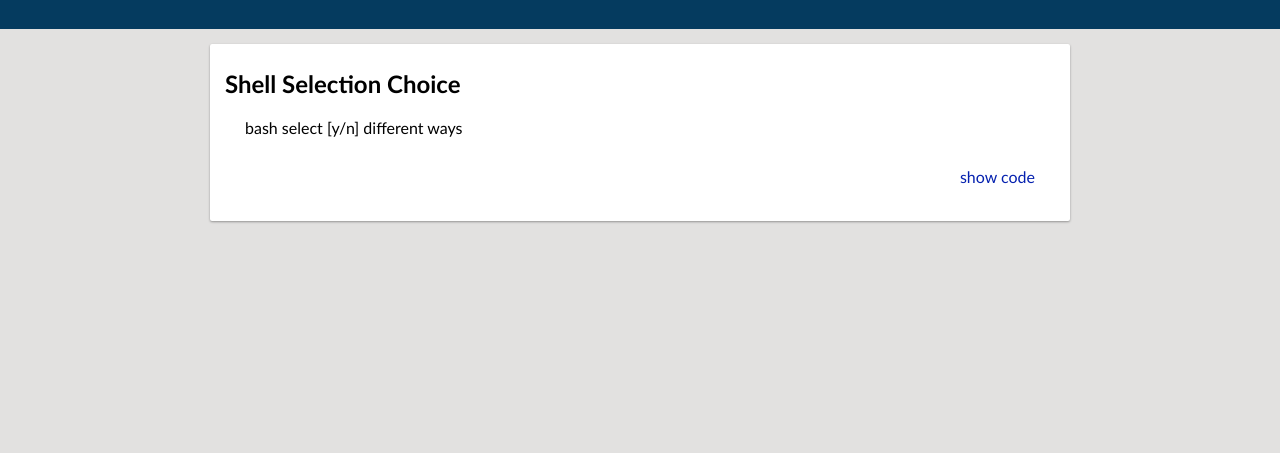
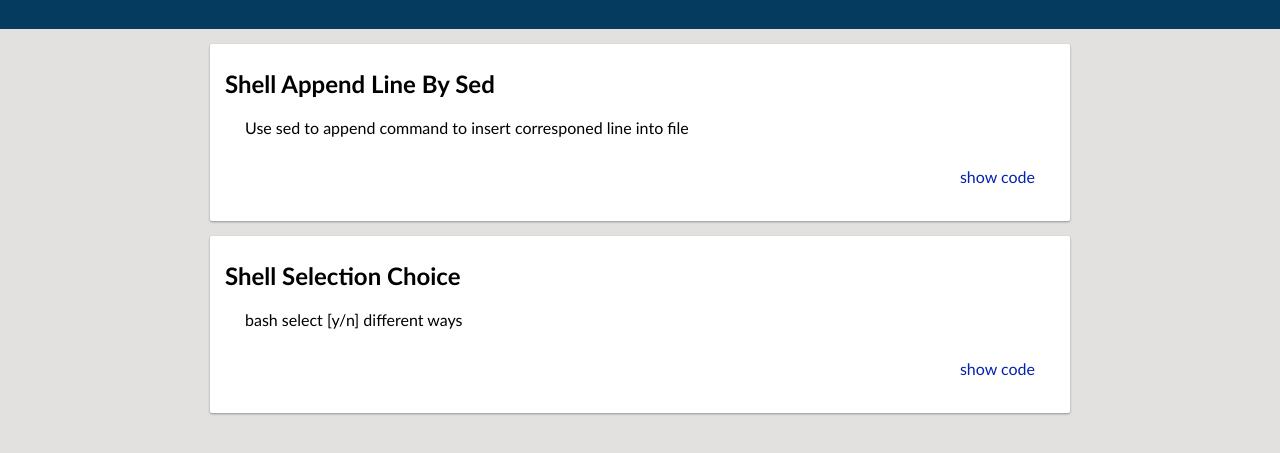
Before and after one commit to JesseEisen/Snippets, a plain HTML site: page index.html in a window 1280 px wide. Shown: the part 93-546 px from the top of the page. Drawn offline with Linux system fonts and the light colour scheme.

Commit message:
add new snippets

```diff
--- a/index.html
+++ b/index.html
@@ -30,6 +30,7 @@
     <h1>Code Snippets</h1>
  </div>
 
+<div class="card card-1"> <p><h2>Shell Append Line By Sed</h2></p> <p class="abstrcat">Use sed to append command to insert corresponed line into file</p> <p class="showcodes"><a class="clicks" href="#" onclick="showdiv(this);return false;">show code</a></p> <div class="sourcecode"> <pre><code class="Bash" ></code></pre> <div class="btm"> <a href="#" class="btn" onclick="hidediv(this);">Hide code</a> </div></div></div>
 <div class="card card-1">
    <p><h2>Shell Selection Choice</h2></p>
    <p class="abstrcat">bash select [y/n] different ways </p>
```
Also changed, not shown: 2 other files.
